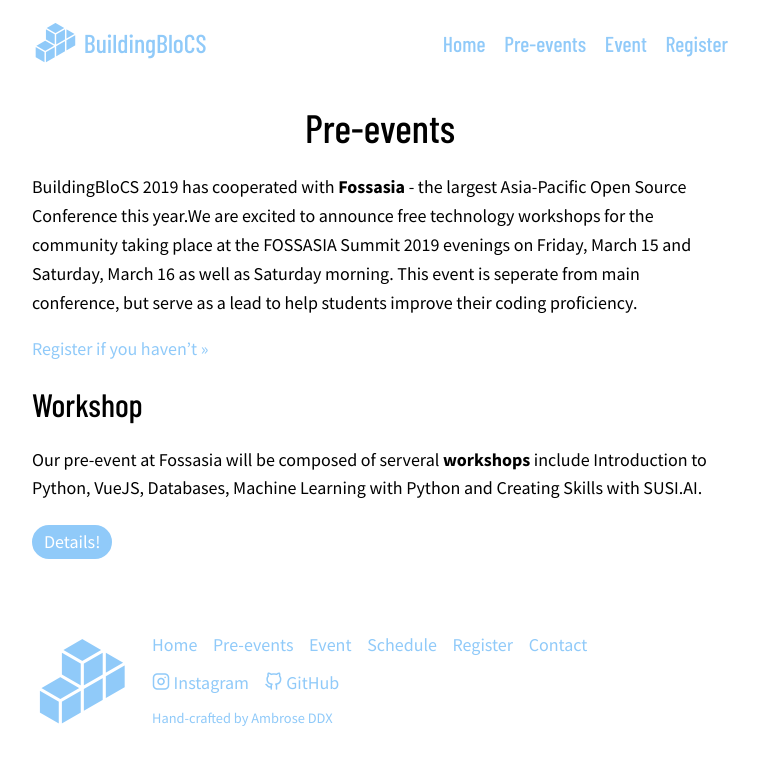
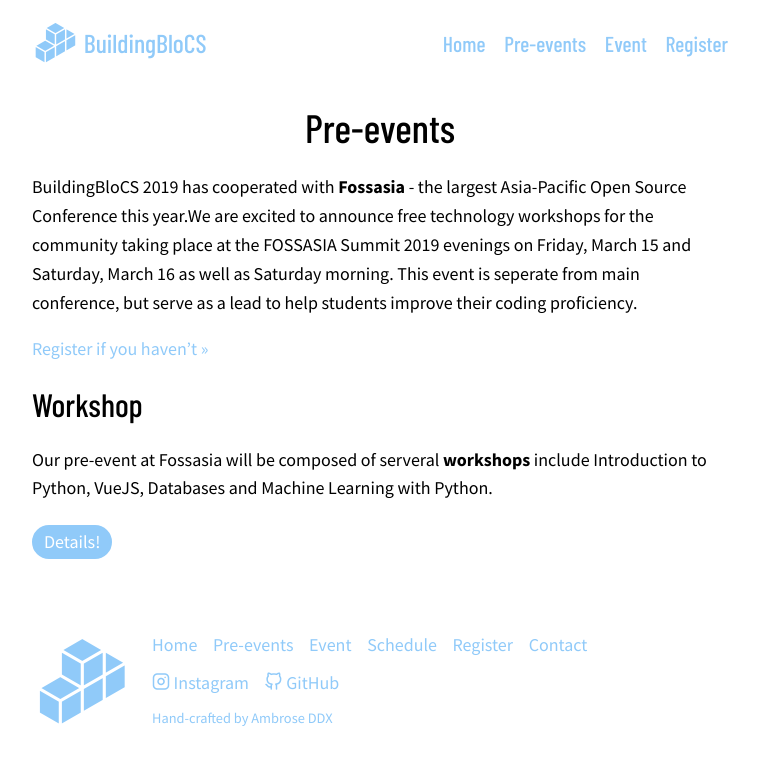
Before and after one commit to buildingblocs/2019, a Jekyll site: the page built from pre-event/index.md, in a window 1280 px wide. Shown: the top 765 px of the page, without its empty margins (260-1019 px from the left). Built offline with Jekyll 4.4.1, drawn with Linux system fonts in a browser that asks for light colours; some web fonts are replaced; our own code applies the rules of GitHub Pages for plain Markdown files.

Commit message:
Update index.md

```diff
--- a/pre-event/index.md
+++ b/pre-event/index.md
@@ -11,6 +11,6 @@
 
 ## Workshop
 
-Our pre-event at Fossasia will be composed of serveral **workshops** include Introduction to Python, VueJS, Databases, Machine Learning with Python and Creating Skills with SUSI.AI.
+Our pre-event at Fossasia will be composed of serveral **workshops** include Introduction to Python, VueJS, Databases and Machine Learning with Python.
 
 <a class="btn" href="{{ site.baseurl }}/pre-event/workshop">Details!</a>
```
